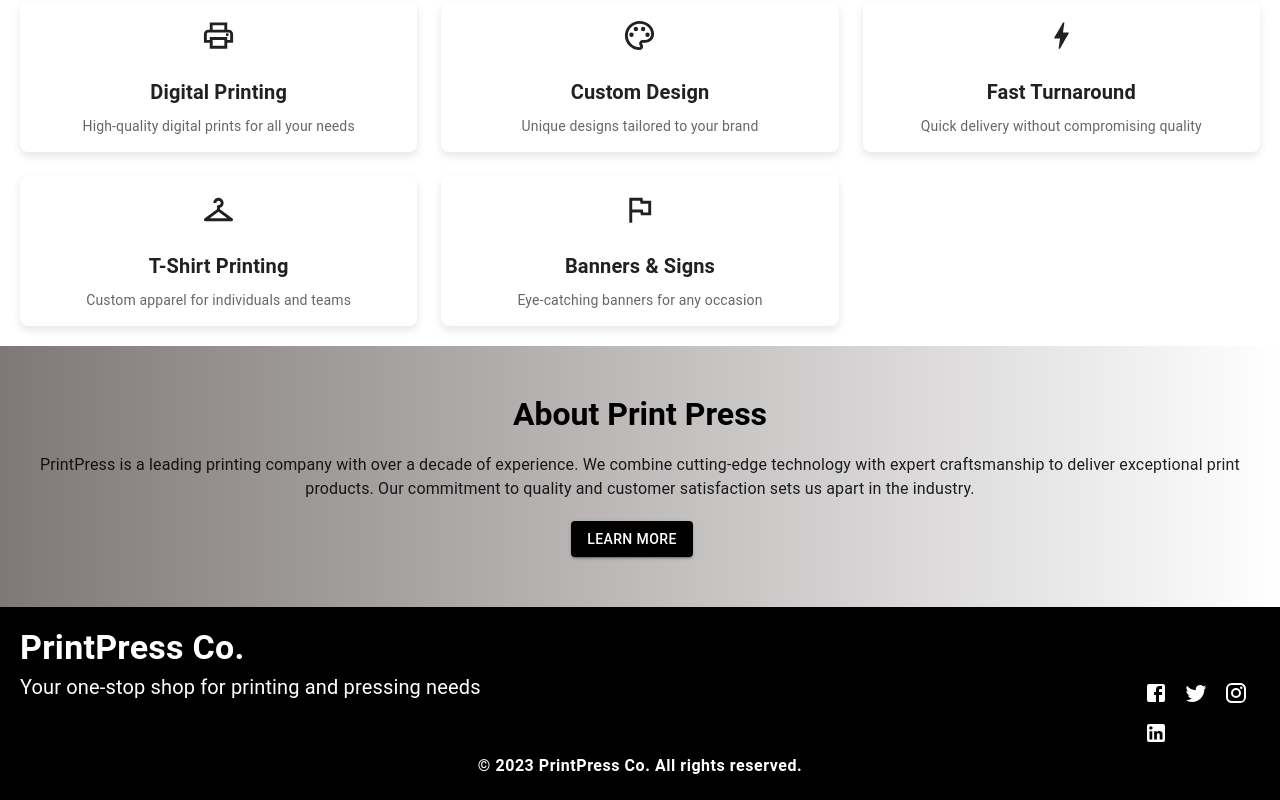
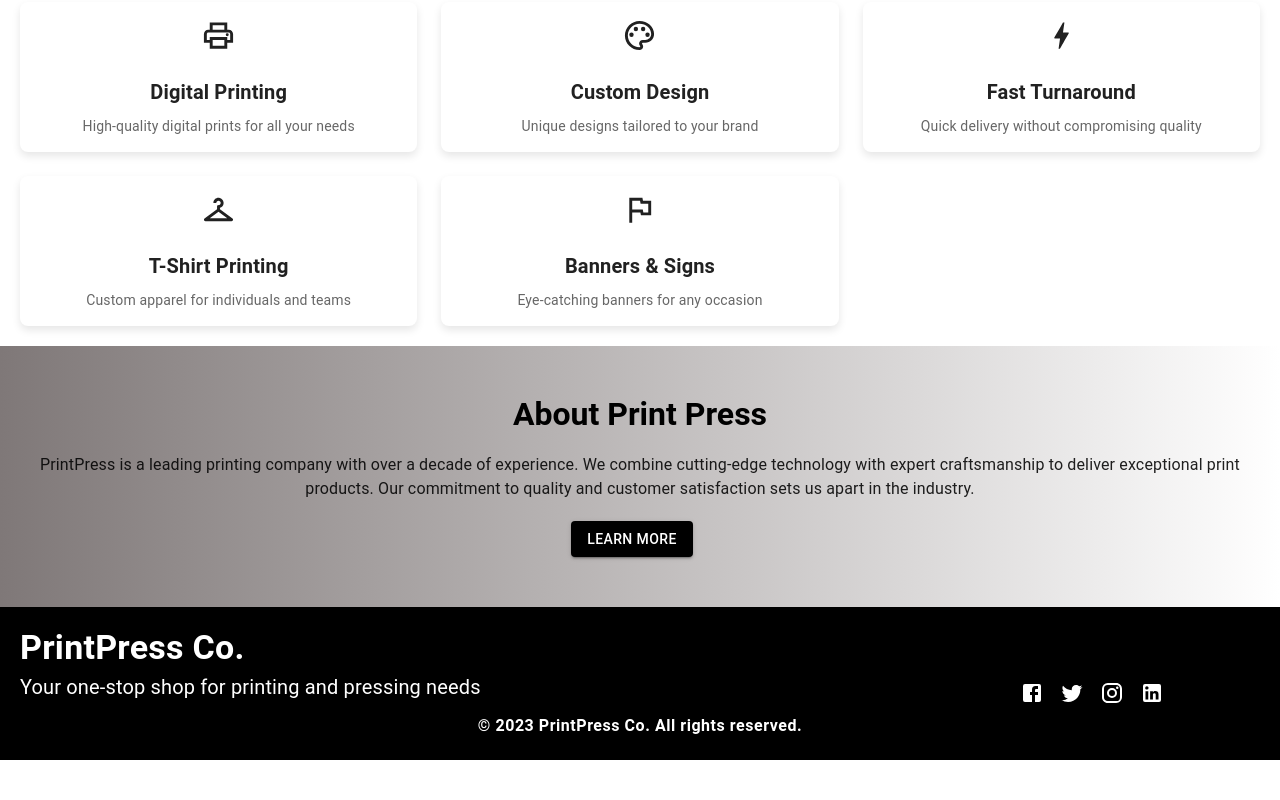
Before and after one commit to Lokesh-Magar/pressWebsite, a Next.js app: page / in a window 1280 px wide. Shown: the part 402-1202 px from the top of the page. After the commit the page ends 1162 px from the top, so only its background shows below. Built offline with nearby package versions, Linux system fonts and the light colour scheme.

Commit message:
gaps are managed in footer section

```diff
--- a/src/app/layout.tsx
+++ b/src/app/layout.tsx
@@ -14,8 +14,8 @@ const geistMono = localFont({
 });
 
 export const metadata: Metadata = {
-  title: "Create Next App",
-  description: "Generated by create next app",
+  title: "PrintPress",
+  description: "Generated by Lokesh Rana Magar as a Assessment ",
 };
 
 export default function RootLayout({
--- a/src/components/Footer.tsx
+++ b/src/components/Footer.tsx
@@ -32,9 +32,8 @@ const Footer = () => {
       <Box
         sx={{
           marginTop: "-3%",
-          marginLeft: "90%",
+          marginLeft: "80%",
           justifyContent: "center",
-          gap: 2,
           color: "white",
         }}
       >
```
